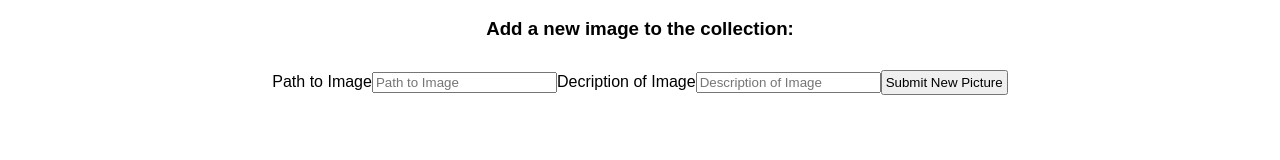
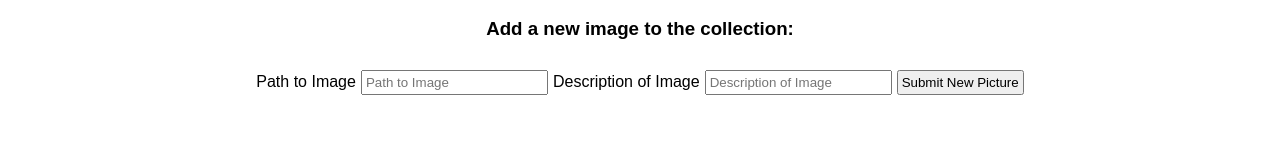
Before and after one commit to aboerhave/react-gallery, a React (Create React App) app: page / in a window 1280 px wide. Shown: the part 129-289 px from the top of the page. Built offline with nearby package versions, Linux system fonts and the light colour scheme; no server answers.

Commit message:
form posts new picture and displays all on button click

```diff
--- a/src/components/App/App.js
+++ b/src/components/App/App.js
@@ -38,7 +38,7 @@ class App extends Component {
       <div className="App">
         <Header />
         <br/>
-        <GalleryForm />
+        <GalleryForm getPictures={this.getPictures}/>
         <GalleryList pictureArray={this.state.pictureArray} getPictures={this.getPictures}/>
       </div>
     );
--- /dev/null
+++ b/src/components/GalleryForm/GalleryForm.css
@@ -0,0 +1,4 @@
+input {
+    padding: 3px;
+    margin: 5px;
+}
--- a/src/components/GalleryForm/GalleryForm.js
+++ b/src/components/GalleryForm/GalleryForm.js
@@ -1,4 +1,6 @@
+import axios from 'axios';
 import React, { Component } from 'react';
+import './GalleryForm.css';
 
 
 class GalleryForm extends Component {
@@ -22,6 +24,16 @@ handleChange = (event, property) => {
 addPicture = (event) => {
     event.preventDefault();
     console.log('clicked', this.state.newPicture);
+    axios({
+        method: 'POST',
+        url: '/gallery',
+        data: this.state.newPicture
+    }).then((response) => {
+        console.log('response', response);
+        this.props.getPictures();
+    }).catch((error) => {
+        console.log('error', error);
+    });
 }
 
 render() {
@@ -33,7 +45,7 @@ render() {
             <input type="text" placeholder="Path to Image" id="pathBox"
                 onChange={(event) => this.handleChange(event, 'path')}
                 value={this.state.newPicture.path}/>
-            <label htmlFor="descriptionBox">Decription of Image</label>
+            <label htmlFor="descriptionBox">Description of Image</label>
             <input type="text" placeholder="Description of Image" id="descriptionBox"
                 onChange={(event) => this.handleChange(event, 'description')}
                 value={this.state.newPicture.description} maxLength="200"/>
```
Also changed, not shown: 1 other file (tests, documents, lock files or other folders).
